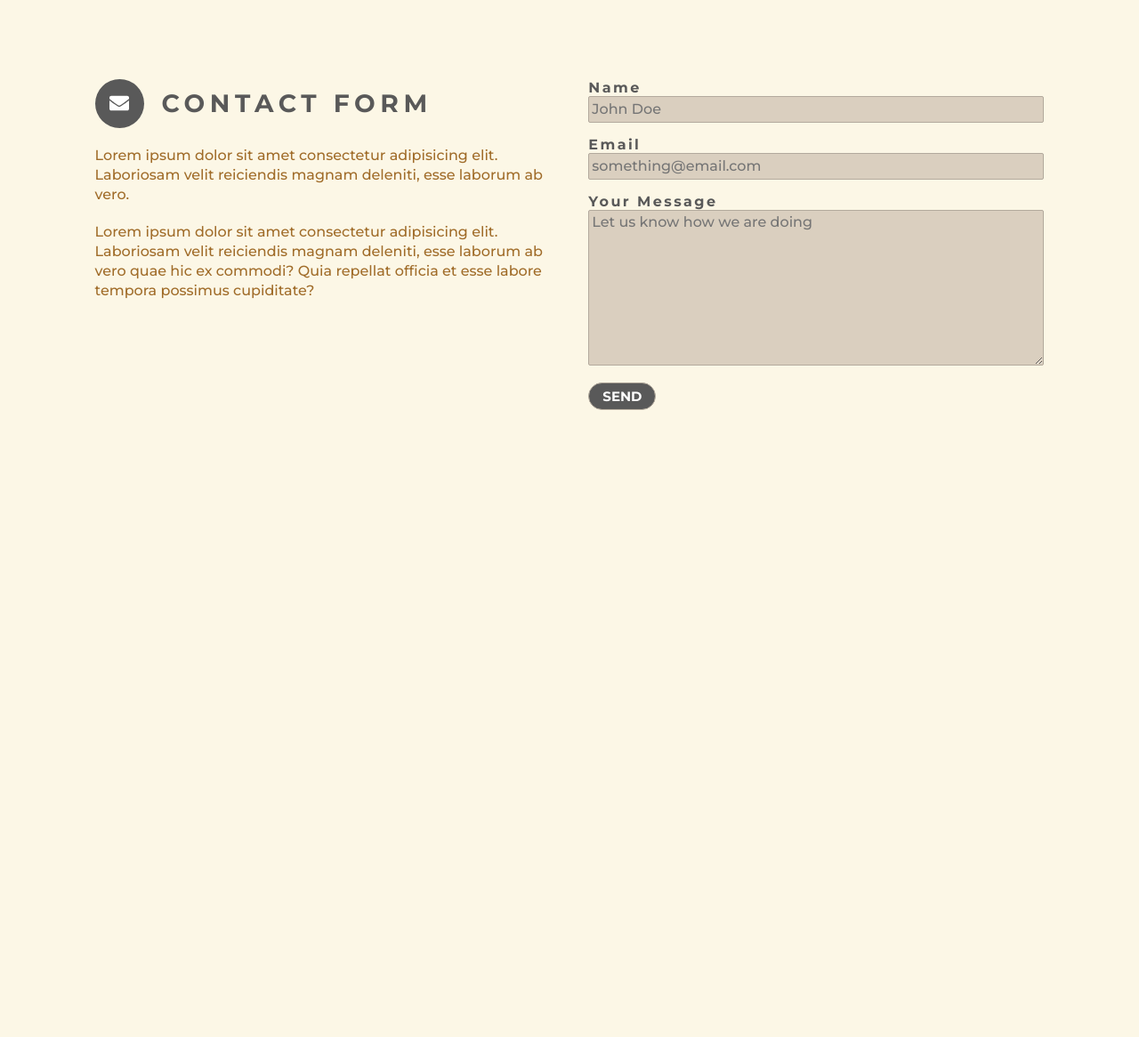
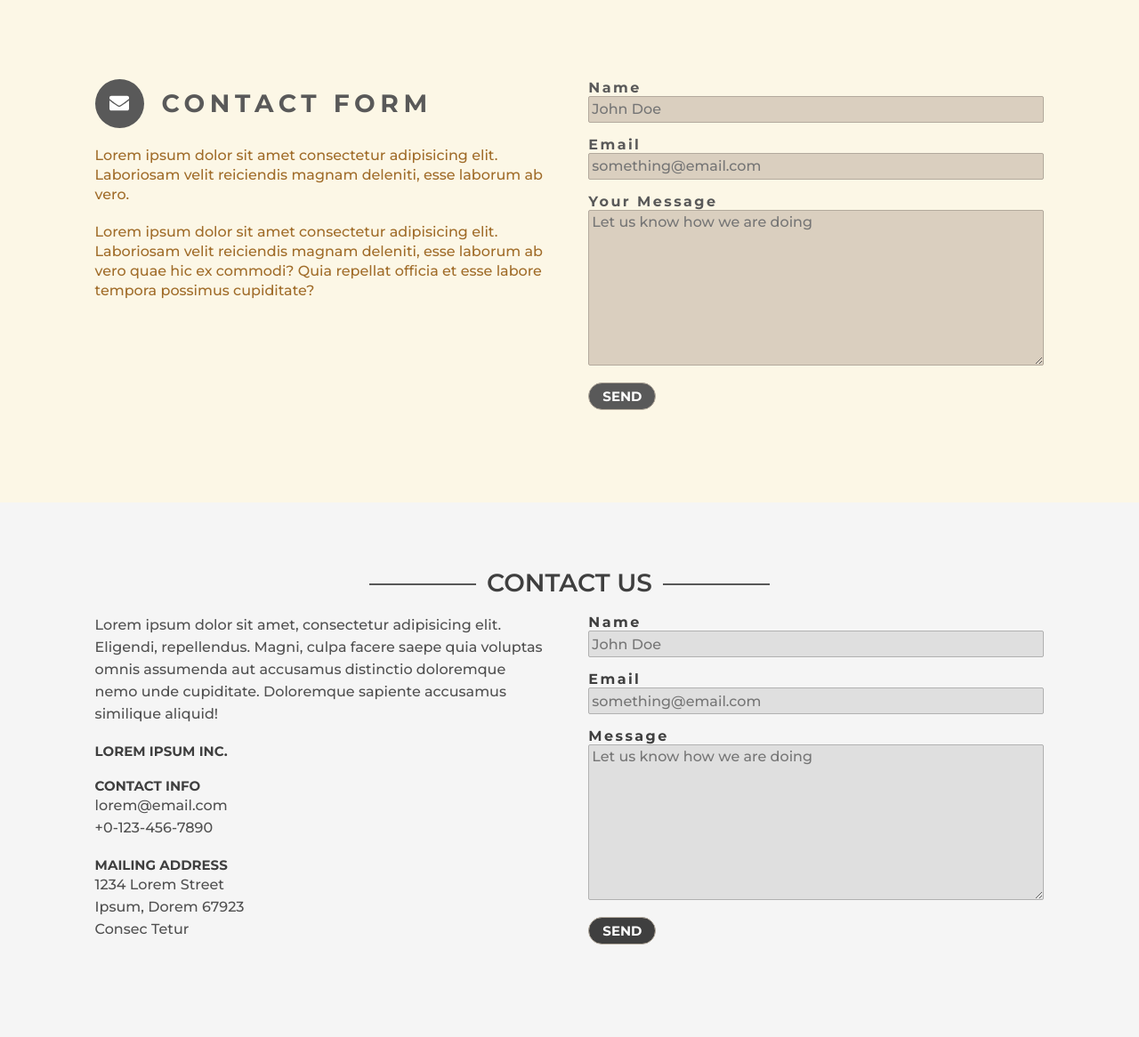
Before and after one commit to gomezja/contact-page-exercise, a plain HTML site: page index.html in a window 1280 px wide. Shown: the whole page at 89% size. Before the commit the page ends 889 px from the top, so only its background shows below. Drawn offline with Linux system fonts and the light colour scheme.

Commit message:
added a second version of contact form

```diff
--- a/index.html
+++ b/index.html
@@ -11,6 +11,7 @@
     <script defer src="https://use.fontawesome.com/releases/v5.0.9/js/all.js" integrity="sha384-8iPTk2s/jMVj81dnzb/iFR2sdA7u06vHJyyLlAd4snFpCl/SnyUjRrbdJsw1pGIl" crossorigin="anonymous"></script>
 </head>
 <body>
+    <div class="contact1-theme">
         <div class="content">
             <div class="row">
                 <!-- FIRST COLUMN -->
@@ -52,5 +53,54 @@
                 </div>
             </div>
         </div>
+    </div>
+
+    <!-- SECOND CONTACT THEME -->
+    <div class="contact2-theme">
+        <div class="content">
+
+            <div class="row">
+                <div class="col-12">
+                    <h2><span>Contact Us</span></h2>
+                </div>
+
+                <!-- FIRST COLUMN -->
+                <div class="col-6">
+                    <p >Lorem ipsum dolor sit amet, consectetur adipisicing elit. Eligendi, repellendus. Magni, culpa facere saepe quia voluptas omnis assumenda aut accusamus distinctio doloremque nemo unde cupiditate. Doloremque sapiente accusamus similique aliquid!</p>
+
+                    <h3>Lorem Ipsum Inc.</h3>
+
+                    <div>
+                        <h3>contact info</h3>
+                        <p>lorem@email.com</p>
+                        <p>+0-123-456-7890</p>
+                    </div>
+
+                    <div>
+                        <h3>mailing address</h3>
+                        <p>1234 Lorem Street</p>
+                        <p>Ipsum, Dorem 67923</p>
+                        <p>Consec Tetur</p>
+                    </div>
+                </div>
+
+                <!-- SECOND COLUMN -->
+                <div class="col-6 offset">
+                    <form>
+                        <label for="fname">Name</label>
+                        <input type="text" id="fname" name="firstname" placeholder="John Doe">
+
+                        <label for="email">Email</label>
+                        <input type="text" id="email" name="email" placeholder="something@email.com">
+
+                        <label for="message">Message</label>
+                        <textarea id="message" name="message" placeholder="Let us know how we are doing"></textarea>
+
+                        <input type="submit" id="submit" value="SEND">
+                    </form>
+                </div>
+            </div>
+        </div>
+    </div>
 </body>
 </html>
--- a/style.css
+++ b/style.css
@@ -10,9 +10,9 @@
 
 html, body {
     height: 100%;
-    background: #fcf7e6;
 }
 
+/* CONTACT HEADER 1 */
 h1 {
     color: #595959;
     text-transform: uppercase;
@@ -21,25 +21,36 @@ h1 {
     letter-spacing: 0.2em;
 }
 
-h3 {
+/* CONTACT HEADER 2 */
+h2 {
     text-align: center;
-    color: #595959;
+    color: #3f3f3f;
 
     font-size: 28px;
     text-transform: uppercase;
 
-    border-bottom: 2px solid #acacac;
+    border-bottom: 2px solid #585858;
     line-height: 0.1em;
     margin: 0 auto;
-    width: 450px;
+    max-width: 450px;
+
+    margin-bottom: 32px;
 }
 
-h3 span {
-    background: #fcf7e6;
+h2 span {
+    background: #f5f5f5;
     padding: 0 12px;
 
     font-size: 28px;
     font-weight: 600;
+}
+
+/* SECTION HEADERS */
+h3 {
+    color: #3f3f3f;
+    font-weight: 700;
+    font-size: 15px;
+    text-transform: uppercase;
 }
 
 p {
@@ -58,7 +69,7 @@ p {
     display: flex;
     flex-wrap: wrap;
 
-    margin: 8.33% 0;
+    padding: 8.33% 0;
 }
 
 .col-6 {
@@ -69,6 +80,11 @@ p {
 /* all direct descendants of col-6 and not the last child */
 .col-6 > *:not(:last-child) {
     margin-bottom: 20px;
+}
+
+.col-12 {
+    flex: 100%;
+    max-width: 100%;
 }
 
 .offset {
@@ -185,3 +201,33 @@ input[type="submit"]:hover {
         display: none;
     }
 }
+
+/******************************************
+/* CONTACT 2
+******************************************/
+.contact1-theme {
+    background: #fcf7e6;
+}
+
+.contact2-theme {
+    background: #f5f5f5;
+}
+
+.contact2-theme p {
+    color: #505050;
+    line-height: 25px
+}
+
+.contact2-theme label {
+    color: #3f3f3f;
+}
+
+.contact2-theme #submit {
+    background: #3f3f3f;
+}
+
+.contact2-theme input,
+.contact2-theme textarea {
+    background: #dfdfdf;
+    border: 1.5px solid #b1b1b1;
+}
```
Lines whose indentation alone changed are shown as unchanged.
